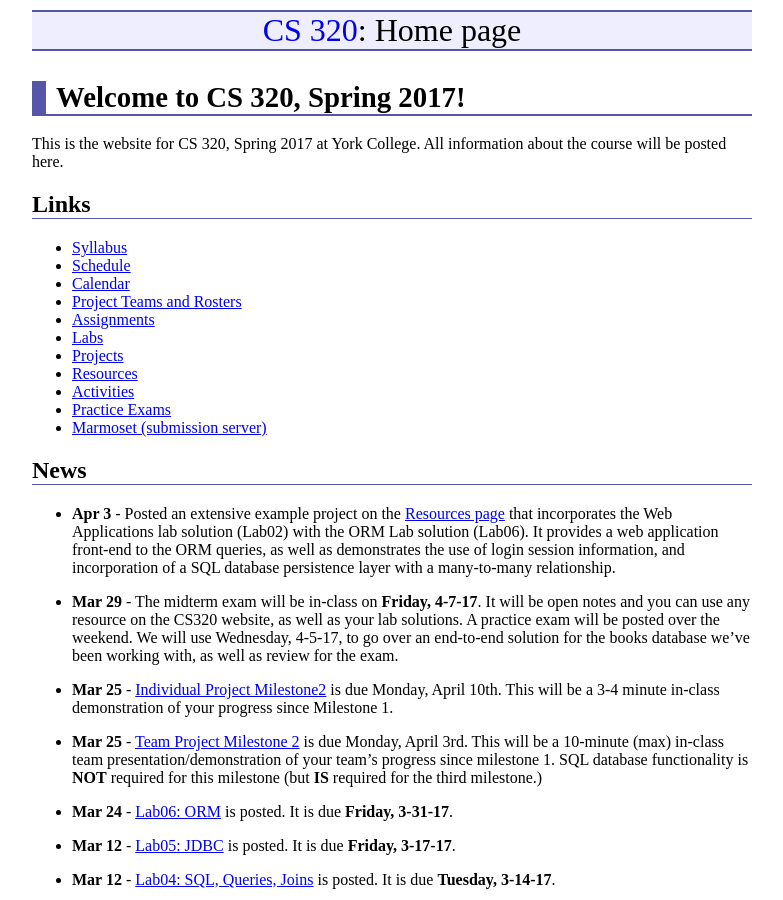
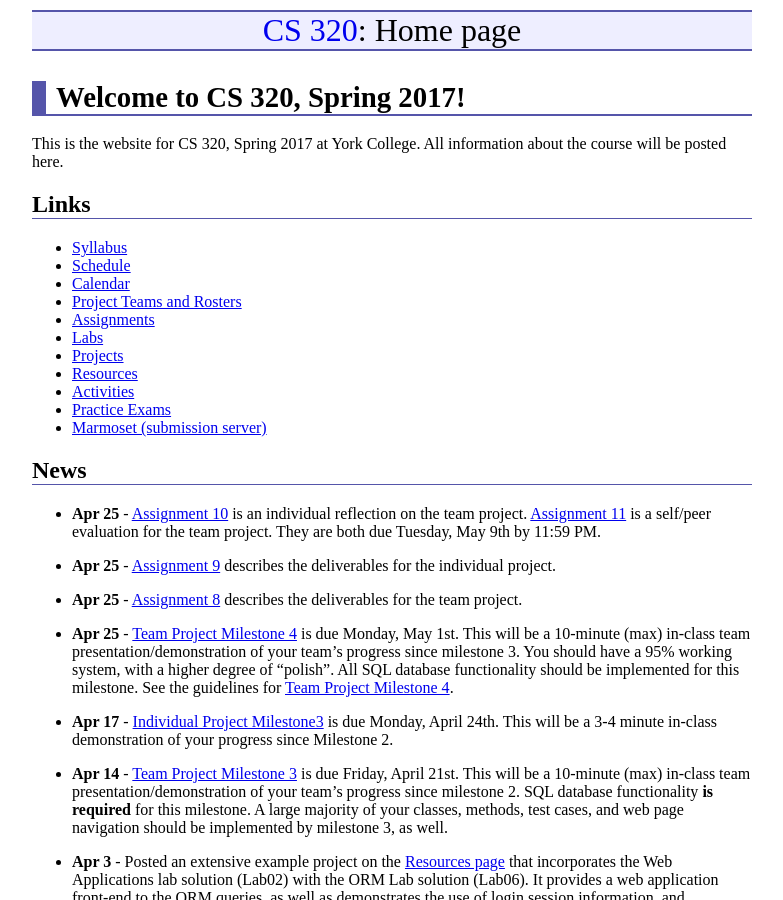
Before and after one commit to ycpcs/cs320-spring2017, a Jekyll site: the page built from index.md, in a window 1280 px wide and 900 px high. Shown: the whole window, without its empty margins (248-1031 px from the left). Built offline with Jekyll 4.4.1, drawn with Linux system fonts in a browser that asks for light colours.

Commit message:
updated news

```diff
--- a/index.md
+++ b/index.md
@@ -23,21 +23,18 @@ All information about the course will be posted here.
 * [Marmoset (submission server)](https://cs.ycp.edu/marmoset)
 
 ## News
-<!-- Commented out news - will add it back in as the semester progresses
 
-* **Apr 25** - [Assignment 10](assign/assign10.html) is an individual reflection on the team project.  [Assignment 11](assign/assign11.html) is a self/peer evaluation for the team project.  They are both due Tuesday, May 10th by 11:59 PM.
+* **Apr 25** - [Assignment 10](assign/assign10.html) is an individual reflection on the team project.  [Assignment 11](assign/assign11.html) is a self/peer evaluation for the team project.  They are both due Tuesday, May 9th by 11:59 PM.
 
 * **Apr 25** - [Assignment 9](assign/assign09.html) describes the deliverables for the individual project.
 
 * **Apr 25** - [Assignment 8](assign/assign08.html) describes the deliverables for the team project.
 
-* **Apr 25** - [Team Project Milestone 4](assign/assign03.html) is due Monday, May 2nd.  This will be a 10-minute (max) in-class team presentation/demonstration of your team's progress since milestone 3.  You should have a 95% working system, with a higher degree of "polish".  All SQL database functionality should be implemented for this milestone.  See the guidelines for [Team Project Milestone 4](assign/assign03.html).
+* **Apr 25** - [Team Project Milestone 4](assign/assign03.html) is due Monday, May 1st.  This will be a 10-minute (max) in-class team presentation/demonstration of your team's progress since milestone 3.  You should have a 95% working system, with a higher degree of "polish".  All SQL database functionality should be implemented for this milestone.  See the guidelines for [Team Project Milestone 4](assign/assign03.html).
 
-* **Apr 16** - [Individual Project Milestone3](assign/assign04.html) is due Friday, April 22nd.  This will be a 3-4 minute in-class demonstration of your progress since Milestone 2.
+* **Apr 17** - [Individual Project Milestone3](assign/assign04.html) is due Monday, April 24th.  This will be a 3-4 minute in-class demonstration of your progress since Milestone 2.
 
-* **Apr 4** - [Team Project Milestone 3](assign/assign03.html) is due Friday, April 15th.  This will be a 10-minute (max) in-class team presentation/demonstration of your team's progress since milestone 2.  SQL database functionality **is required** for this milestone.  A large majority of your classes, methods, test cases, and web page navigation should be implemented by milestone 3, as well.
-
---->
+* **Apr 14** - [Team Project Milestone 3](assign/assign03.html) is due Friday, April 21st.  This will be a 10-minute (max) in-class team presentation/demonstration of your team's progress since milestone 2.  SQL database functionality **is required** for this milestone.  A large majority of your classes, methods, test cases, and web page navigation should be implemented by milestone 3, as well.
 
 * **Apr 3** - Posted an extensive example project on the [Resources page](./resources) that incorporates the Web Applications lab solution (Lab02) with the ORM Lab solution (Lab06).  It provides a web application front-end to the ORM queries, as well as demonstrates the use of login session information, and incorporation of a SQL database persistence layer with a many-to-many relationship.
 
```
